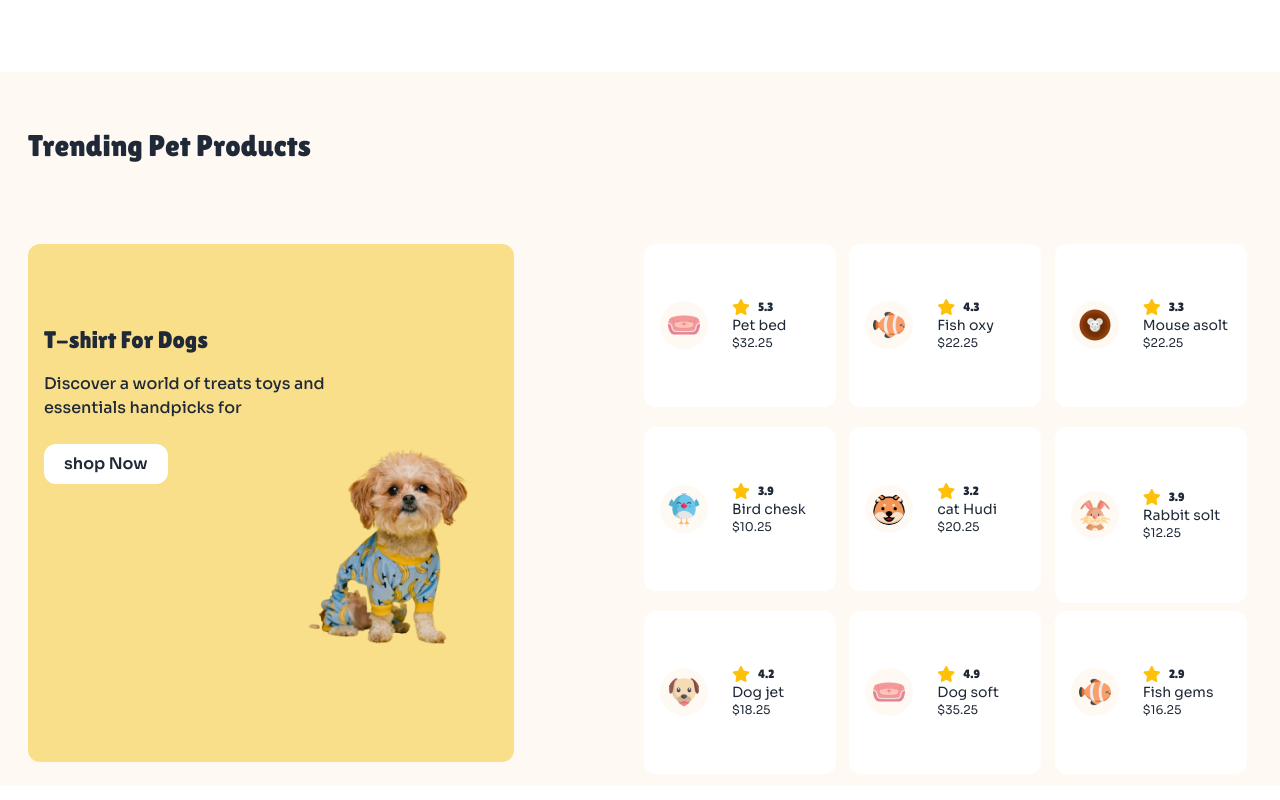
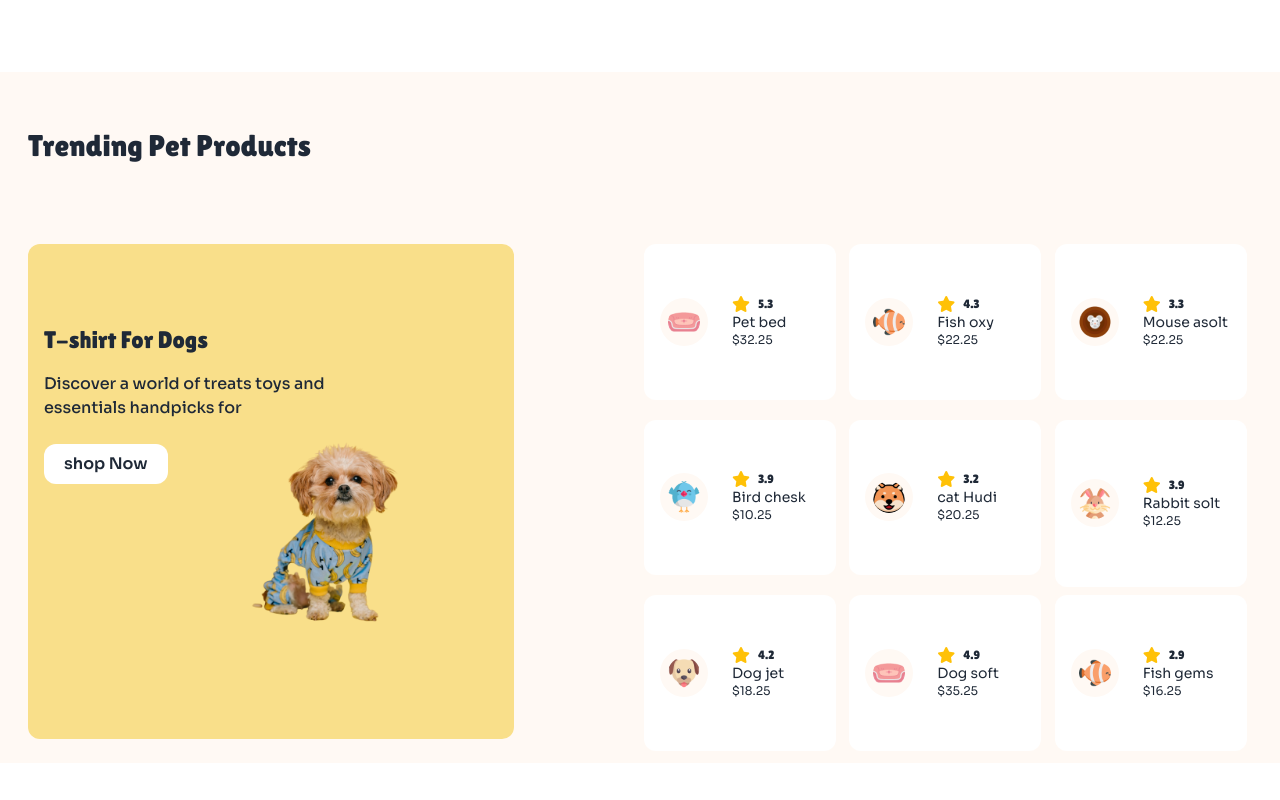
Before and after one commit to patwary9/assignment-03-project01, a plain HTML site: page index.html in a window 1280 px wide. Shown: the part 1511-2311 px from the top of the page. Drawn offline with nearby package versions, Linux system fonts and the light colour scheme.

Commit message:
tremding 3nd final  cetagory  setup commit

```diff
--- a/index.html
+++ b/index.html
@@ -158,8 +158,8 @@
       <h2 class="text-xl lilita-font font-medium mt-12 mb-2 lg:text-2xl font-medium lg:mt-20 lg:mx-4 mt-20 mx-4"> T-shirt For Dogs</h2>
       <p class="text-sm font meium lg:text-base font-medium my-4 mx-4">Discover a world of treats toys and <br> essentials handpicks for</p>
       <button class=" px-5 py-2 text-base font-semibold bg-white rounded-xl lg:my-2 mx-4">shop Now</button>
-      <div class="relative lg:bottom-28 lg:left-32 bottom-20 left-16	">
-        <img class="w-48 lg:w-48 mx-auto overflow-hidden" src="c1-assets/cute-pet-small.png" alt="">
+      <div class="relative lg:bottom-28 lg:left-18 bottom-20 left-16	">
+        <img class="w-48 lg:w-44		 mx-auto overflow-hidden" src="c1-assets/cute-pet-small.png" alt="">
       </div>
      </div>
 
```
